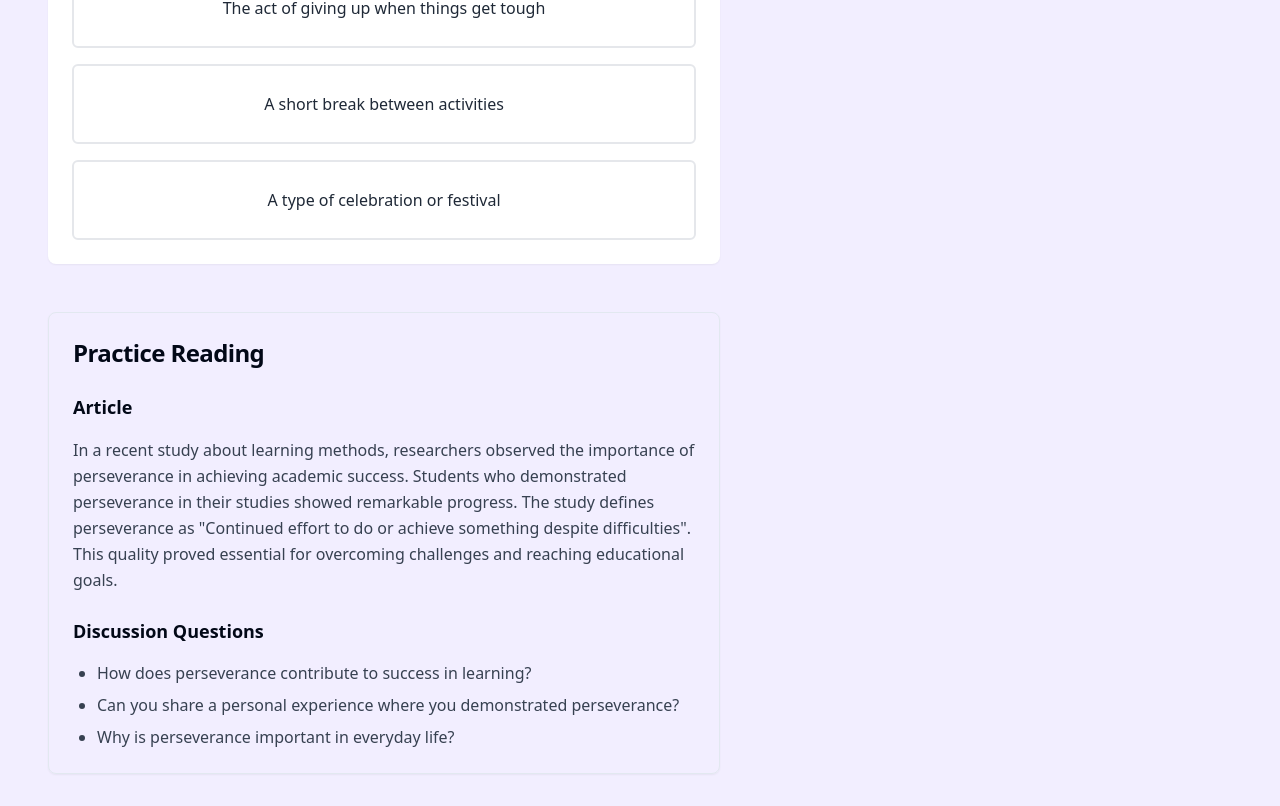
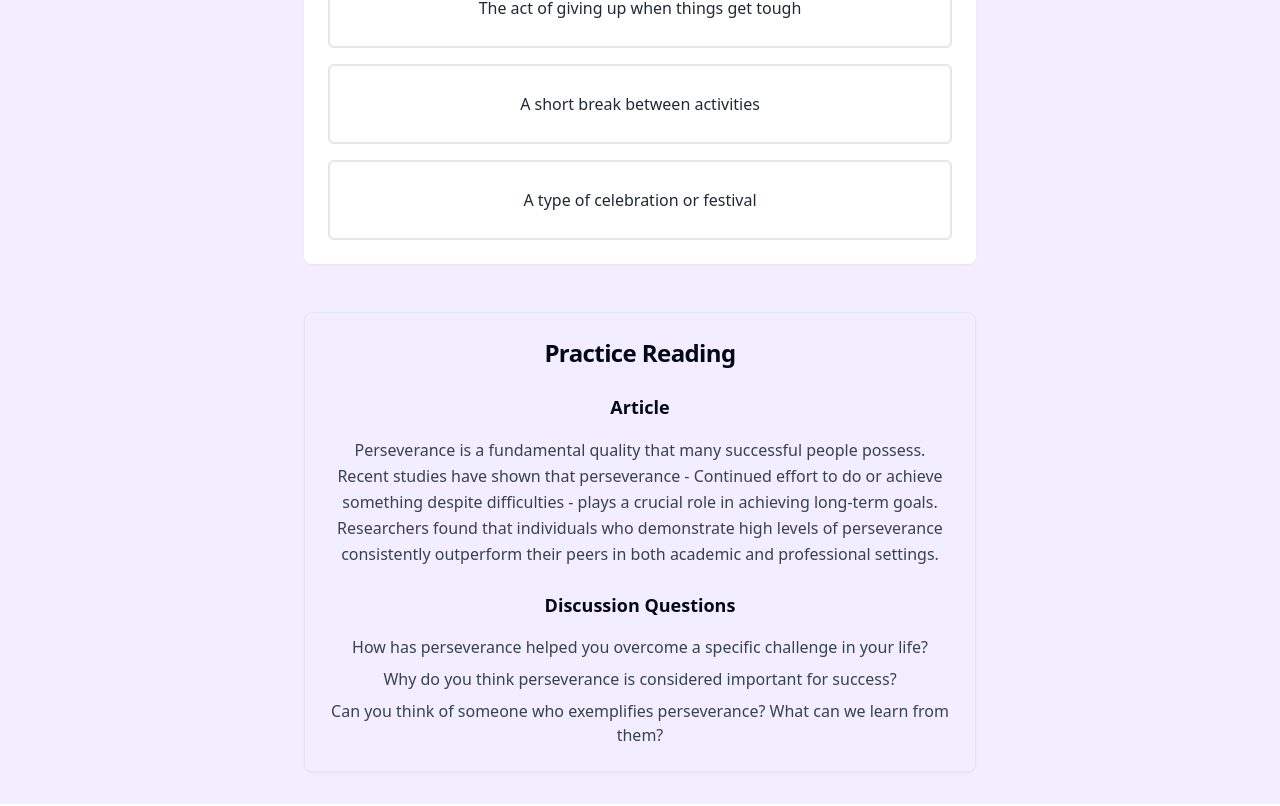
Before and after one commit to daveynj/vocabloom-explore, a React (Vite) app: page / in a window 1280 px wide. Shown: the part 822-1628 px from the top of the page. Built offline with nearby package versions, Linux system fonts and the light colour scheme.

Commit message:
Update article and questions
Modify the VocabularyArticle component to generate unique articles for each word and enhance the relevance of discussion questions. Center all content on the page for improved layout.
[skip gpt_engineer]

```diff
--- a/src/components/VocabularyArticle.tsx
+++ b/src/components/VocabularyArticle.tsx
@@ -4,37 +4,69 @@ import { Card, CardContent, CardHeader, CardTitle } from "@/components/ui/card";
 interface VocabularyArticleProps {
   word: string;
   definition: string;
+  partOfSpeech: string;
 }
 
-const VocabularyArticle = ({ word = "", definition = "" }: VocabularyArticleProps) => {
-  // Generate a contextual article based on the current word
-  const article = `In a recent study about learning methods, researchers observed the importance of ${word?.toLowerCase() || "learning"}
-    in achieving academic success. Students who demonstrated ${word?.toLowerCase() || "this quality"} in their studies showed remarkable progress.
-    The study defines ${word?.toLowerCase() || "it"} as "${definition}". This quality proved essential for overcoming challenges
-    and reaching educational goals.`;
+const VocabularyArticle = ({ word = "", definition = "", partOfSpeech = "" }: VocabularyArticleProps) => {
+  const getArticleContent = () => {
+    switch (partOfSpeech) {
+      case "noun":
+        return `${word} is a fundamental quality that many successful people possess.
+        Recent studies have shown that ${word?.toLowerCase()} - ${definition} - plays a crucial role
+        in achieving long-term goals. Researchers found that individuals who demonstrate high levels
+        of ${word?.toLowerCase()} consistently outperform their peers in both academic and professional settings.`;
+      case "adjective":
+        return `Being ${word?.toLowerCase()} is increasingly recognized as a valuable trait in today's fast-paced world.
+        When someone is ${word?.toLowerCase()}, meaning they ${definition}, they tend to achieve better results
+        in their endeavors. Recent workplace studies have highlighted how ${word?.toLowerCase()} individuals
+        often become natural leaders in their fields.`;
+      default:
+        return `The concept of ${word?.toLowerCase()} has gained significant attention in recent years.
+        Understanding what it means to be ${word?.toLowerCase()} - ${definition} - can help us
+        develop better strategies for personal and professional growth. Experts emphasize that this
+        quality is particularly valuable in challenging situations.`;
+    }
+  };
 
-  const discussionQuestions = [
-    `How does ${word?.toLowerCase() || "this quality"} contribute to success in learning?`,
-    `Can you share a personal experience where you demonstrated ${word?.toLowerCase() || "this quality"}?`,
-    `Why is ${word?.toLowerCase() || "this quality"} important in everyday life?`,
-  ];
+  const getDiscussionQuestions = () => {
+    switch (partOfSpeech) {
+      case "noun":
+        return [
+          `How has ${word?.toLowerCase()} helped you overcome a specific challenge in your life?`,
+          `Why do you think ${word?.toLowerCase()} is considered important for success?`,
+          `Can you think of someone who exemplifies ${word?.toLowerCase()}? What can we learn from them?`,
+        ];
+      case "adjective":
+        return [
+          `What does it mean to you to be ${word?.toLowerCase()}?`,
+          `Can you describe a situation where being ${word?.toLowerCase()} helped you achieve a goal?`,
+          `How can we develop this ${word?.toLowerCase()} quality in our daily lives?`,
+        ];
+      default:
+        return [
+          `How does ${word?.toLowerCase()} contribute to personal growth?`,
+          `Can you share an experience related to ${word?.toLowerCase()}?`,
+          `Why is ${word?.toLowerCase()} important in today's world?`,
+        ];
+    }
+  };
 
   return (
     <Card className="w-full max-w-2xl">
       <CardHeader>
-        <CardTitle className="text-2xl font-bold">Practice Reading</CardTitle>
+        <CardTitle className="text-2xl font-bold text-center">Practice Reading</CardTitle>
       </CardHeader>
       <CardContent className="space-y-6">
         <div className="space-y-4">
-          <h3 className="text-lg font-semibold">Article</h3>
-          <p className="text-gray-700 leading-relaxed">{article}</p>
+          <h3 className="text-lg font-semibold text-center">Article</h3>
+          <p className="text-gray-700 leading-relaxed text-center">{getArticleContent()}</p>
         </div>
 
         <div className="space-y-4">
-          <h3 className="text-lg font-semibold">Discussion Questions</h3>
-          <ul className="list-disc pl-6 space-y-2">
-            {discussionQuestions.map((question, index) => (
-              <li key={index} className="text-gray-700">{question}</li>
+          <h3 className="text-lg font-semibold text-center">Discussion Questions</h3>
+          <ul className="space-y-2">
+            {getDiscussionQuestions().map((question, index) => (
+              <li key={index} className="text-gray-700 text-center">{question}</li>
             ))}
           </ul>
         </div>
--- a/src/pages/Index.tsx
+++ b/src/pages/Index.tsx
@@ -71,12 +71,12 @@ const Index = () => {
 
   return (
     <div className="min-h-screen bg-secondary/50 py-8 px-4">
-      <div className="container mx-auto space-y-12">
-        <h1 className="text-4xl font-bold text-center text-primary mb-8">
+      <div className="container mx-auto space-y-12 flex flex-col items-center">
+        <h1 className="text-4xl font-bold text-center text-primary">
           ESL Vocabulary Practice
         </h1>
 
-        <div className="flex flex-col items-center gap-4">
+        <div className="flex flex-col items-center gap-4 w-full">
           <WordCard
             word={currentWord.word}
             definition={currentWord.definition}
@@ -101,6 +101,7 @@ const Index = () => {
         <VocabularyArticle
           word={currentWord.word}
           definition={currentWord.definition}
+          partOfSpeech={currentWord.partOfSpeech}
         />
       </div>
     </div>
```
